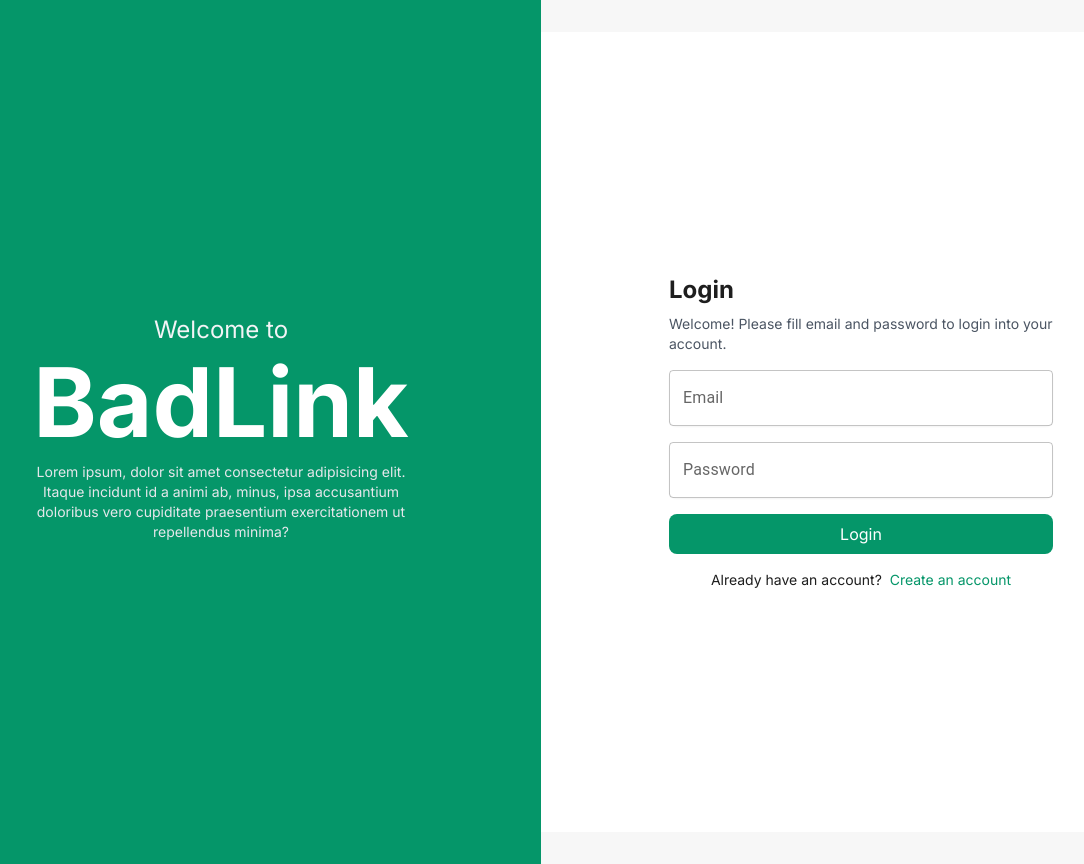
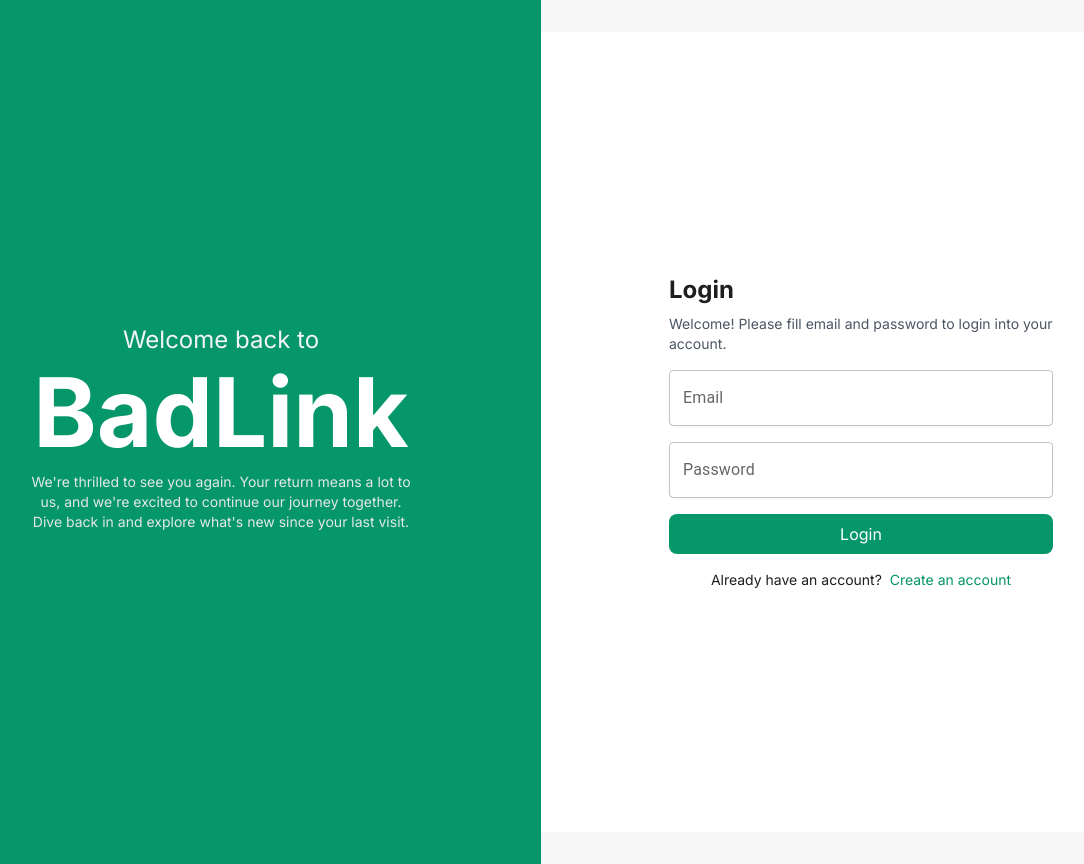
Before and after one commit to HelloArtty/Badminton, a React (Vite) app in the folder FrontEnd/: page / in a window 1280 px wide. Shown: the whole page, without its empty margins (99-1183 px from the left). Built offline with nearby package versions, Linux system fonts and the light colour scheme; no server answers.

Commit message:
UI L & R

```diff
--- a/FrontEnd/src/pages/Login.jsx
+++ b/FrontEnd/src/pages/Login.jsx
@@ -31,7 +31,7 @@ function Login() {
             const result = await AxiosLib.post('/backend/auth/log-in', { email: login.email, password: login.password })
             if (result.status === 200)
                 localStorage.setItem('user', JSON.stringify(result.data.user));
-                window.location.href = '/booking'
+            window.location.href = '/booking'
         } catch (error) {
             Swal.fire({
                 icon: 'error',
@@ -49,15 +49,14 @@ function Login() {
                     <div className="p-8 min-h-screen items-center justify-center flex">
                         <div className="max-w-md p-8 text-center">
                             <h2 className="text-2xl text-gray-100 mb-2">
-                                Welcome to
+                                Welcome back to
                             </h2>
                             <h1 className="text-8xl text-white font-bold mb-3">
                                 BadLink
                             </h1>
                             <h3 className="text-sm text-gray-200  mb-2">
-                                Lorem ipsum, dolor sit amet consectetur adipisicing elit.
-                                Itaque incidunt id a animi ab, minus,
-                                ipsa accusantium doloribus vero cupiditate praesentium exercitationem ut repellendus minima?
+                                We're thrilled to see you again. Your return means a lot to us, and we're excited to continue our journey together.
+                                Dive back in and explore what's new since your last visit.
                             </h3>
 
                         </div>
@@ -69,7 +68,7 @@ function Login() {
                             Login
                         </h2>
                         <h3 className="text-sm text-gray-600 mb-4">
-                        Welcome! Please fill email and password to login into your account.
+                            Welcome! Please fill email and password to login into your account.
                         </h3>
                         <form onSubmit={handleSubmit}>
                             {/* Email */}
--- a/FrontEnd/src/pages/Register.jsx
+++ b/FrontEnd/src/pages/Register.jsx
@@ -84,9 +84,8 @@ function Register() {
                                 BadLink
                             </h1>
                             <h3 className="text-sm text-gray-200  mb-2">
-                                Lorem ipsum, dolor sit amet consectetur adipisicing elit.
-                                Itaque incidunt id a animi ab, minus,
-                                ipsa accusantium doloribus vero cupiditate praesentium exercitationem ut repellendus minima?
+                                We're excited to have you join us. By registering,
+                                you're taking the first step towards an enriching experience filled with opportunities to connect, learn, and grow.
                             </h3>
 
                         </div>
@@ -98,8 +97,7 @@ function Register() {
                             Create an account
                         </h2>
                         <h3 className="text-sm text-gray-600 mb-4">
-                            Lorem ipsum, dolor sit amet consectetur adipisicing elit.
-                            Itaque incidunt id a animi ab.
+                        Welcome! Please fill in your username, email, and password to register your account.
                         </h3>
                         <form onSubmit={handleSubmit}>
                             {/* Username */}
```
